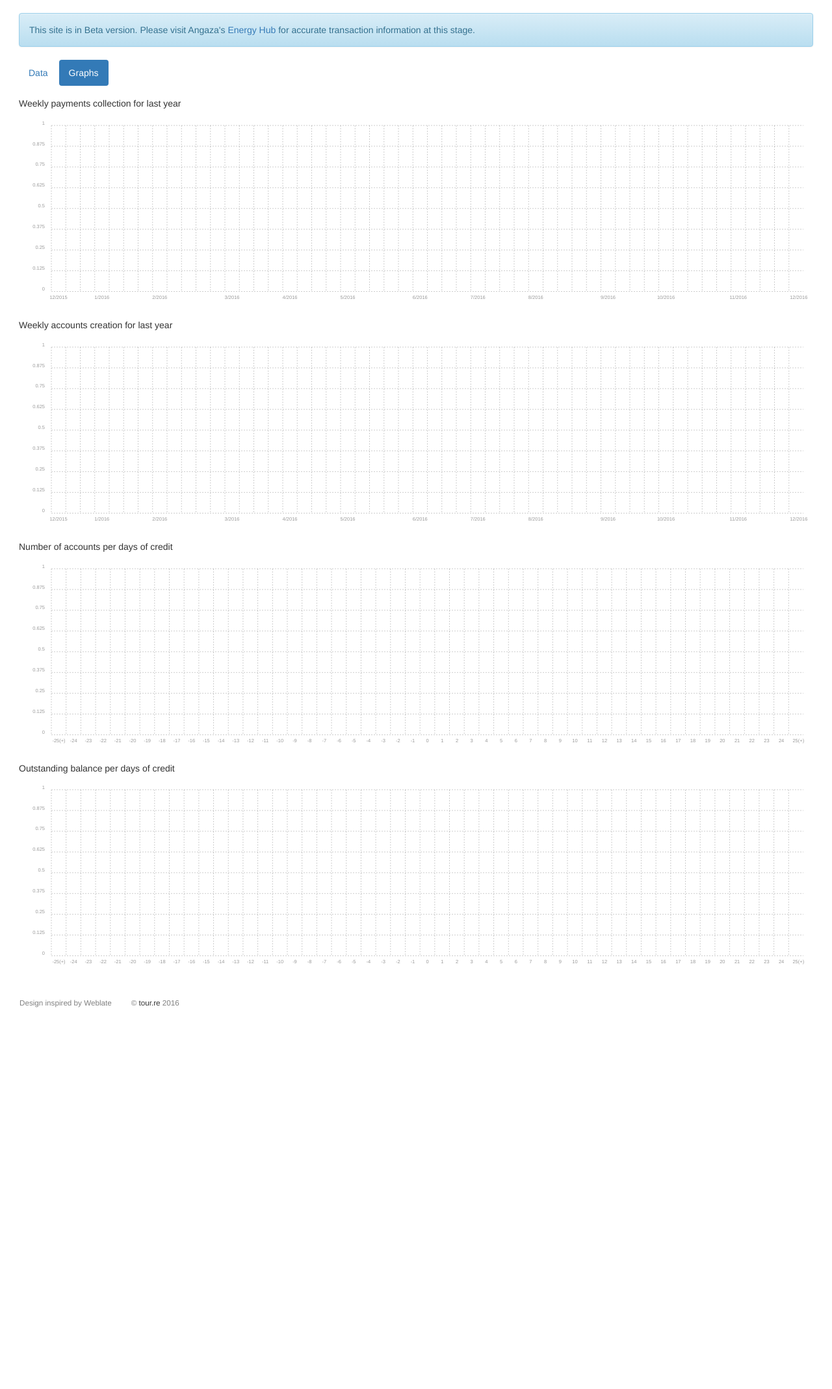
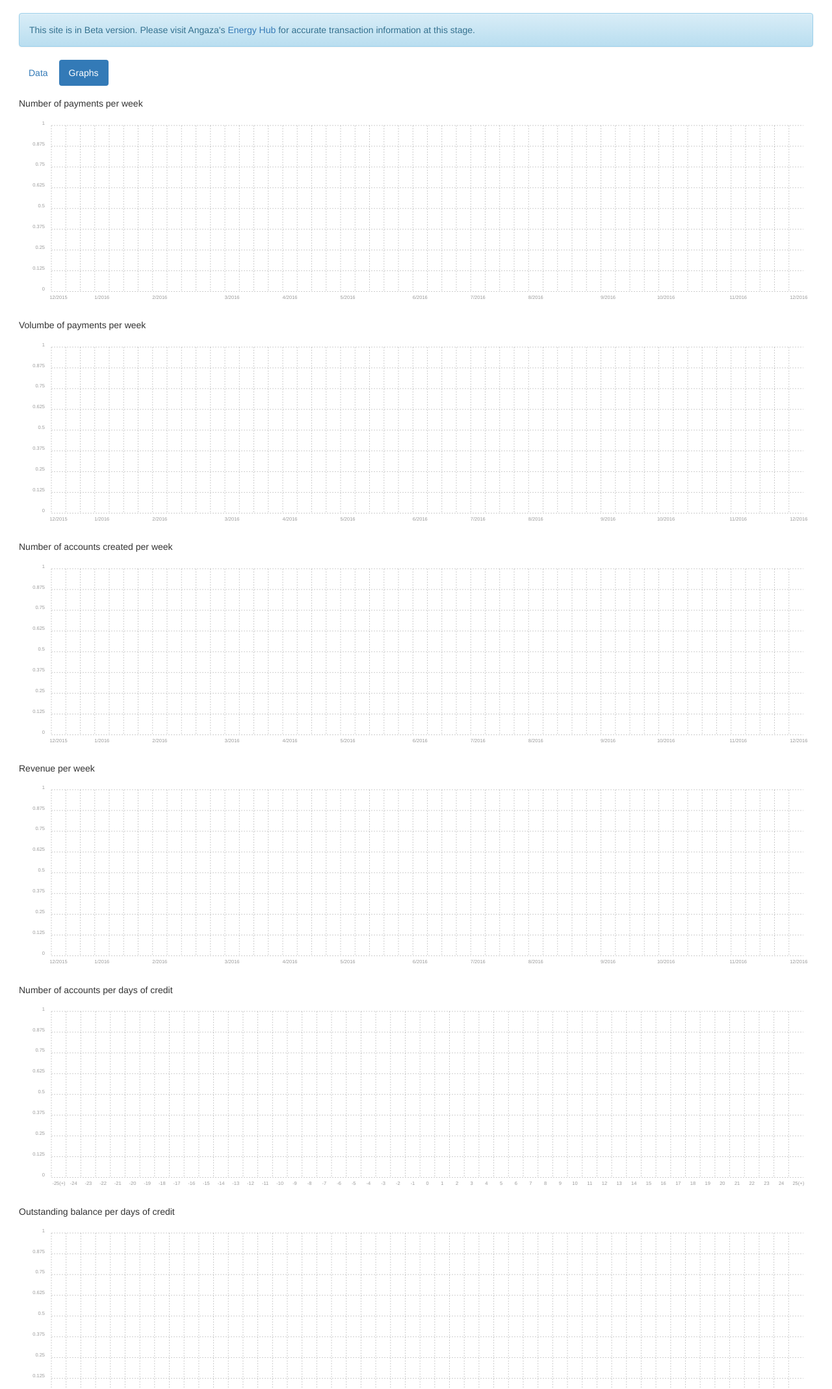
Before and after one commit to tourRe/azimuth, a Django app: page / in a window 1280 px wide, after a click on "Graphs". Shown: the part 93-2230 px from the top of the page at 65% size. Before the commit the page ends 1643 px from the top, so only its background shows below. Run offline with Django 3.2, Linux system fonts and the light colour scheme; data that the repository does not hold is empty; parts of the project's set-up code (start-up, migrations or seed data) failed here and were passed over; some libraries are stand-ins or nearby versions.

Commit message:
added a revenue graph and stacked payments

```diff
--- a/pulse/sales/templates/sales/activity_graphs.html
+++ b/pulse/sales/templates/sales/activity_graphs.html
@@ -1,9 +1,15 @@
 <div style="margin-left:15px; margin-right:15px">
-  <h5>Weekly payments collection for last year</h5>
+  <h5>Number of payments per week</h5>
+  <div id="pay-num-week" class="ct-chart ct-double-octave"></div>
+
+  <h5>Volumbe of payments per week</h5>
   <div id="pay-vol-week" class="ct-chart ct-double-octave"></div>
 
-  <h5>Weekly accounts creation for last year</h5>
+  <h5>Number of accounts created per week</h5>
   <div id="acc-new-week" class="ct-chart ct-double-octave"></div>
+
+  <h5>Revenue per week</h5>
+  <div id="rev-new-week" class="ct-chart ct-double-octave"></div>
 
   <h5>Number of accounts per days of credit</h5>
   <div id="acc-num-dis" class="ct-chart ct-double-octave"></div>
--- a/pulse/sales/templates/sales/agent.html
+++ b/pulse/sales/templates/sales/agent.html
@@ -25,8 +25,10 @@
     <li><a href="#reposess" data-toggle="tab">To Reposess</a></li>
     <li><a href="#transaction" data-toggle="tab">Transaction History</a></li>
     <li><a href="#graphs" data-toggle="tab" data-load="activity"
+      data-pay_num_week="{% url 'sales:pay_num_week' agent=agent.login %}"
       data-pay_vol_week="{% url 'sales:pay_vol_week' agent=agent.login %}"
       data-acc_new_week="{% url 'sales:acc_new_week' agent=agent.login %}"
+      data-rev_new_week="{% url 'sales:rev_new_week' agent=agent.login %}"
       data-acc_num_dis="{% url 'sales:acc_num_dis' agent=agent.login %}"
       data-acc_out_dis="{% url 'sales:acc_out_dis' agent=agent.login %}"
       >Graphs</a></li>
--- a/pulse/sales/urls.py
+++ b/pulse/sales/urls.py
@@ -48,6 +48,11 @@ urlpatterns = [
         url(r'^accounts/graph/new_week/' + AGENT + '$',
             views.account_new_week, name='acc_new_week'),
 
+        url(r'^accounts/graph/rev_week/$',
+            views.revenue_new_week, name='rev_new_week'),
+        url(r'^accounts/graph/rev_week/' + AGENT + '$',
+            views.revenue_new_week, name='rev_new_week'),
+
         url(r'^accounts/graph/number_by_disable/$',
             views.account_number_by_disable, name='acc_num_dis'),
         url(r'^accounts/graph/number_by_disable/' + AGENT + '$',
--- a/pulse/sales/views.py
+++ b/pulse/sales/views.py
@@ -8,6 +8,31 @@ import datetime, pytz
 # Importing necessary models
 from .models import Agent, Manager, Account, Client, Payment
 from inventory.models import Product
+
+# ****************************************************************
+# ********************** GLOBAL VARIABLES ************************
+# ****************************************************************
+
+today = datetime.datetime.today().replace(tzinfo=pytz.utc)
+
+# Calculating labels for weekly graphs
+last_monday = today - datetime.timedelta(0
+        ,today.hour*60*60+today.minute*60+today.second,0)
+while last_monday.weekday() != 0:
+    last_monday -= datetime.timedelta(1,0,0)
+date_start = last_monday - datetime.timedelta(7*51,0,0)
+labels_weekly = []
+dates = []
+for idx in range(0,52):
+    dates.append(date_start + datetime.timedelta((idx+1)*7,0,0))
+    if idx == 0:
+        labels_weekly.append(str(dates[idx].month) + '/' + str(dates[idx].year))
+    elif dates[idx].month != dates[idx-1].month:
+        labels_weekly.append(str(dates[idx].month) + '/' + str(dates[idx].year))
+    else:
+        labels_weekly.append('')
+
+# VIEWS
 
 def index(request):
     # Adding menu content to context
@@ -225,112 +250,62 @@ def payment_index(request):
 
 def payment_season_hour(request):
     payments = Payment.objects.all()
-    #Computing the nb of payments per week
-    parse = [0] * 24
-    for pay in payments:
-        index = pay.date.hour
-        parse[index] += 1
-    #Format
-    serie = []
+    #Computing the nb of payments per hour of the day
+    serie = [0] * 24
+    for pay in payments: serie[pay.date.hour] += 1
+    #Labels
     labels = []
-    for idx,dummy in enumerate(parse):
-        serie.append(dummy)
-        labels.append(str(idx)+'h')
-
-    return JsonResponse(
-            data={'series': [serie], 'labels': labels})
+    for idx in range(0,24): labels.append(str(idx)+'h')
+    #Returning Graph
+    return JsonResponse(data={'series': [serie], 'labels': labels})
 
 def payment_season_day(request):
     payments = Payment.objects.all()
-    #Computing the nb of payments per week
-    parse = [0] * 7
-    for pay in payments:
-        parse[pay.date.weekday()-1] += 1
-    #Format
-    serie = []
-    labels = ['Monday','Tuesday','Wednesday','Thursday'
-            ,'Friday','Saturday','Sunday']
-    for idx,dummy in enumerate(parse):
-        serie.append(dummy)
-
-    return JsonResponse(
-            data={'series': [serie], 'labels': labels})
+    #Computing the nb of payments per day of the week
+    serie = [0] * 7
+    for pay in payments: serie[pay.date.weekday()-1] += 1
+    #Labels
+    labels = ['Monday','Tuesday','Wednesday','Thursday',
+            'Friday','Saturday','Sunday']
+    #Returning Graph
+    return JsonResponse(data={'series': [serie], 'labels': labels})
 
 def payment_volume_weekly(request, agent=None):
-    today = datetime.datetime.today().replace(tzinfo=pytz.utc)
-    last_monday = today - datetime.timedelta(0
-            ,today.hour*60*60+today.minute*60+today.second,0)
-    while last_monday.weekday() != 0:
-        last_monday -= datetime.timedelta(1,0,0)
-    date_start = last_monday - datetime.timedelta(7*51,0,0)
     payments = Payment.objects.filter(date__gt = date_start)
     if not agent: pass
     else:
         this_agent = Agent.objects.get(login=agent)
         payments = payments.filter(account__agent = this_agent)
     #Computing the nb of payments per week
-    parse = [0] * 52
+    serie_down = [0] * 52
+    serie_inst = [0] * 52
     for pay in payments:
         index = int((pay.date - date_start).days/7)
-        parse[index] += pay.amount
-    #Format
-    serie = []
-    labels = []
-    dates = []
-    for idx,dummy in enumerate(parse):
-        serie.append(dummy)
-        dates.append(date_start + datetime.timedelta((idx+1)*7,0,0))
-        if idx == 0:
-            labels.append(str(dates[idx].month) + '/' + str(dates[idx].year))
-        elif dates[idx].month != dates[idx-1].month:
-            labels.append(str(dates[idx].month) + '/' + str(dates[idx].year))
-        else:
-            labels.append('')
-
+        if pay.is_upfront: serie_down[index] += pay.amount
+        else: serie_inst[index] += pay.amount
+    #Returning Graph
     return JsonResponse(
-            data={'series': [serie], 'labels': labels})
+            data={'series': [serie_inst,serie_down], 'labels': labels_weekly})
 
 def payment_number_weekly(request, agent=None):
-    today = datetime.datetime.today().replace(tzinfo=pytz.utc)
-    last_monday = today - datetime.timedelta(0
-            ,today.hour*60*60+today.minute*60+today.second,0)
-    while last_monday.weekday() != 0:
-        last_monday -= datetime.timedelta(1,0,0)
-    date_start = last_monday - datetime.timedelta(7*51,0,0)
     payments = Payment.objects.filter(date__gt = date_start)
     if not agent: pass
     else:
         this_agent = Agent.objects.get(login=agent)
         payments = payments.filter(account__agent = this_agent)
-    #Computing the nb of payments per week
-    parse = [0] * 52
+    #Computing the volume of payments per week
+    serie_down = [0] * 52
+    serie_inst = [0] * 52
     for pay in payments:
         index = int((pay.date - date_start).days/7)
-        parse[index] += 1
-    #Format
-    serie = []
-    labels = []
-    dates = []
-    for idx,dummy in enumerate(parse):
-        serie.append(dummy)
-        dates.append(date_start + datetime.timedelta((idx+1)*7,0,0))
-        if idx == 0:
-            labels.append(str(dates[idx].month) + '/' + str(dates[idx].year))
-        elif dates[idx].month != dates[idx-1].month:
-            labels.append(str(dates[idx].month) + '/' + str(dates[idx].year))
-        else: labels.append('')
-
+        if pay.is_upfront: serie_down[index] += 1
+        else: serie_inst[index] += 1
+    #Returning Graph
     return JsonResponse(
-            data={'series': [serie], 'labels': labels})
+            data={'series': [serie_inst,serie_down], 'labels': labels_weekly})
 
 def account_new_week(request, agent=None):
     # Grabbing accounts in the relevant period
-    today = datetime.datetime.today().replace(tzinfo=pytz.utc)
-    last_monday = today - datetime.timedelta(0
-            ,today.hour*60*60+today.minute*60+today.second,0)
-    while last_monday.weekday() != 0:
-        last_monday -= datetime.timedelta(1,0,0)
-    date_start = last_monday - datetime.timedelta(7*51,0,0)
     accounts = Account.objects.filter(reg_date__gt = date_start)
     if not agent: pass
     else:
@@ -339,8 +314,7 @@ def account_new_week(request, agent=None):
     accounts_ecos = accounts.filter(plan_product__name = 'Sunking Eco')
     accounts_pros = accounts.filter(plan_product__name = 'Sunking Pro')
     accounts_shs = accounts.filter(plan_product__name = 'Sunking Home')
-
-    # Computing the nb of payments per week
+    # Computing the nb of accounts creation per week
     parse_eco = [0] * 52
     parse_pro = [0] * 52
     parse_shs = [0] * 52
@@ -352,16 +326,39 @@ def account_new_week(request, agent=None):
         parse_eco[i] = accounts_ecos.new(week_start,week_end).count()
         parse_pro[i] = accounts_pros.new(week_start,week_end).count()
         parse_shs[i] = accounts_shs.new(week_start,week_end).count()
-        if i == 0:
-            labels.append(str(week_end.month) + '/' + str(week_end.year))
-        elif week_end.month != week_start.month:
-            labels.append(str(week_end.month) + '/' + str(week_end.year))
-        else: labels.append('')
         week_start = week_end
         week_end = week_start + week
+    #Returning Graph
+    return JsonResponse(data={'series': [parse_eco,parse_pro,parse_shs],
+        'labels': labels_weekly})
 
-    return JsonResponse(
-            data={'series': [parse_eco,parse_pro,parse_shs], 'labels': labels})
+def revenue_new_week(request, agent=None):
+    # Grabbing accounts in the relevant period
+    accounts = Account.objects.filter(reg_date__gt = date_start)
+    if not agent: pass
+    else:
+        this_agent = Agent.objects.get(login=agent)
+        accounts = accounts.filter(agent = this_agent)
+    accounts_ecos = accounts.filter(plan_product__name = 'Sunking Eco')
+    accounts_pros = accounts.filter(plan_product__name = 'Sunking Pro')
+    accounts_shs = accounts.filter(plan_product__name = 'Sunking Home')
+    # Computing the nb of accounts creation per week
+    parse_eco = [0] * 52
+    parse_pro = [0] * 52
+    parse_shs = [0] * 52
+    week = datetime.timedelta(7,0,0)
+    week_start = date_start
+    week_end = date_start + week
+    labels = []
+    for i in range(0,52):
+        parse_eco[i] = accounts_ecos.new(week_start,week_end).plan_tot
+        parse_pro[i] = accounts_pros.new(week_start,week_end).plan_tot
+        parse_shs[i] = accounts_shs.new(week_start,week_end).plan_tot
+        week_start = week_end
+        week_end = week_start + week
+    #Returning Graph
+    return JsonResponse(data={'series': [parse_eco,parse_pro,parse_shs],
+        'labels': labels_weekly})
 
 def account_number_by_disable(request, agent=None):
     accounts = Account.objects.all().active
--- a/pulse/static/loader-bootstrap.js
+++ b/pulse/static/loader-bootstrap.js
@@ -109,7 +109,7 @@ function loadActivityChart(element) {
     $.ajax({
         url: element.data('pay_vol_week'),
         success: function(data) {
-            Chartist.Bar('#pay-vol-week', data);
+            new Chartist.Bar('#pay-vol-week', data, {stackBars: true});
             configureChart($('#pay-vol-week'));
             decreaseLoading('#activity-loading');
         },
@@ -120,7 +120,7 @@ function loadActivityChart(element) {
     $.ajax({
         url: element.data('pay_num_week'),
         success: function(data) {
-            Chartist.Bar('#pay-num-week', data);
+            new Chartist.Bar('#pay-num-week', data, {stackBars: true});
             configureChart($('#pay-num-week'));
             decreaseLoading('#activity-loading');
         },
@@ -131,7 +131,7 @@ function loadActivityChart(element) {
     $.ajax({
         url: element.data('pay_seas_hour'),
         success: function(data) {
-            Chartist.Bar('#pay-seas-hour', data);
+            new Chartist.Bar('#pay-seas-hour', data);
             configureChart($('#pay-seas-hour'));
             decreaseLoading('#activity-loading');
         },
@@ -142,7 +142,7 @@ function loadActivityChart(element) {
     $.ajax({
         url: element.data('pay_seas_day'),
         success: function(data) {
-            Chartist.Bar('#pay-seas-day', data);
+            new Chartist.Bar('#pay-seas-day', data);
             configureChart($('#pay-seas-day'));
             decreaseLoading('#activity-loading');
         },
@@ -155,6 +155,17 @@ function loadActivityChart(element) {
         success: function(data) {
             new Chartist.Bar('#acc-new-week', data, {stackBars: true});
             configureChart($('#acc-new-week'));
+            decreaseLoading('#activity-loading');
+        },
+        dataType: 'json'
+    });
+
+    increaseLoading('#activity-loading');
+    $.ajax({
+        url: element.data('rev_new_week'),
+        success: function(data) {
+            new Chartist.Bar('#rev-new-week', data, {stackBars: true});
+            configureChart($('#rev-new-week'));
             decreaseLoading('#activity-loading');
         },
         dataType: 'json'
--- a/pulse/templates/index.html
+++ b/pulse/templates/index.html
@@ -21,8 +21,10 @@
   <ul class="nav nav-pills">
     <li class="active"><a href="#data" data-toggle="tab">Data</a></li>
     <li><a href="#graphs" data-toggle="tab" data-load="activity"
+      data-pay_num_week="{% url 'sales:pay_num_week' %}"
       data-pay_vol_week="{% url 'sales:pay_vol_week' %}"
       data-acc_new_week="{% url 'sales:acc_new_week' %}"
+      data-rev_new_week="{% url 'sales:rev_new_week' %}"
       data-acc_num_dis="{% url 'sales:acc_num_dis' %}"
       data-acc_out_dis="{% url 'sales:acc_out_dis' %}"
       >Graphs</a></li>
```
Also changed, not shown: pulse/sales/models.py (+3 -5 lines), pulse/sales/migrations/0020_payment_is_upfront.py (added).
